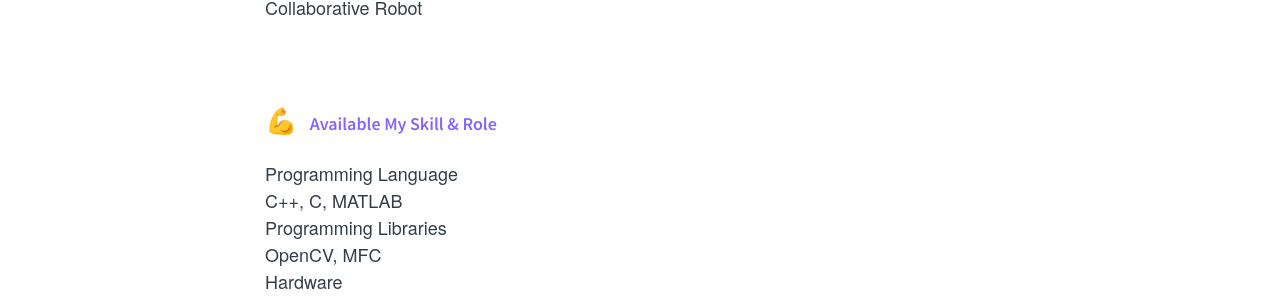
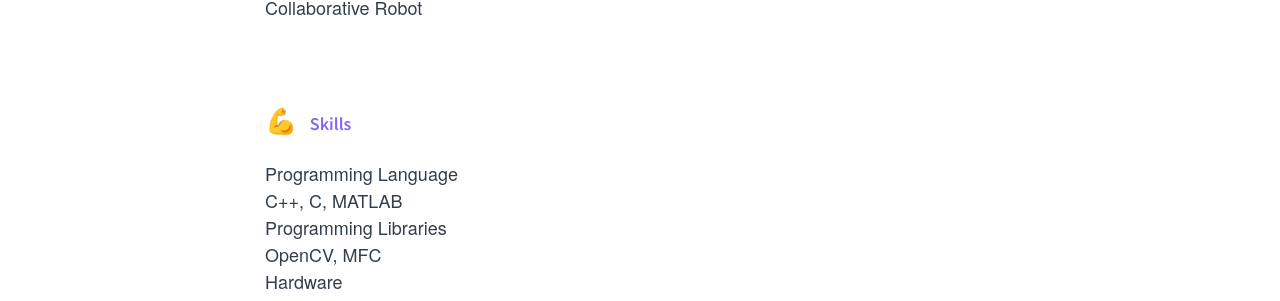
Before and after one commit to wingpgmr/changed, a Jekyll site: the page built from index.md, in a window 1280 px wide. Shown: the part 1440-1741 px from the top of the page. Built offline with Jekyll 4.4.1, drawn with Linux system fonts in a browser that asks for light colours.

Commit message:
Update resume.html

```diff
--- a/_includes/resume.html
+++ b/_includes/resume.html
@@ -109,7 +109,7 @@
             <span class="label-emoji">
                 &#x1F4AA;
             </span>
-            &nbsp; Available My Skill & Role
+            &nbsp; Skills
         </p>
     </div>
     <ul>
```
